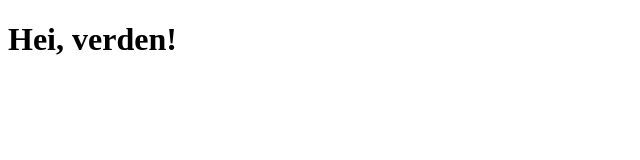
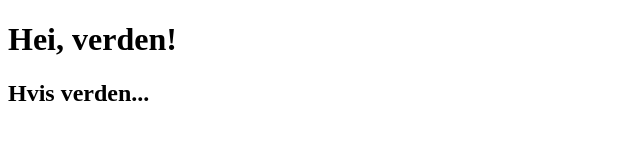
Before and after one commit to baksetercx/devops-workshop, a website: page frontend/index.html in a window 1280 px wide. Shown: the whole page, without its empty margins (0-640 px from the left). Drawn offline with Linux system fonts and the light colour scheme.

Commit message:
fix deployment

```diff
--- a/frontend/index.html
+++ b/frontend/index.html
@@ -2,5 +2,6 @@
 <html>
     <body>
         <h1>Hei, verden!</h1>
+        <h2>Hvis verden...</h2>
     </body>
 </html>
```
Also changed, not shown: .github/workflows/deploy.yml, 1 other file.
